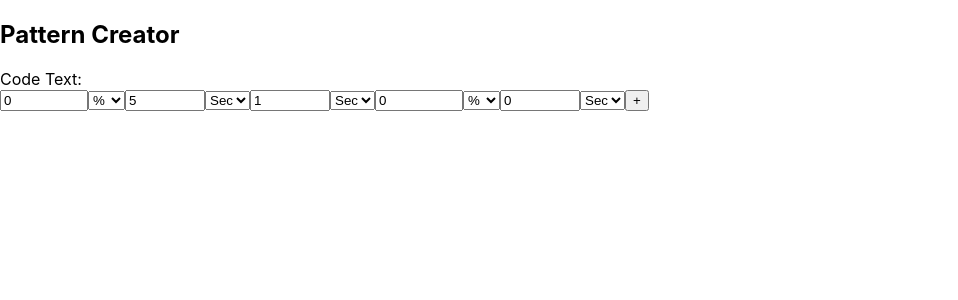
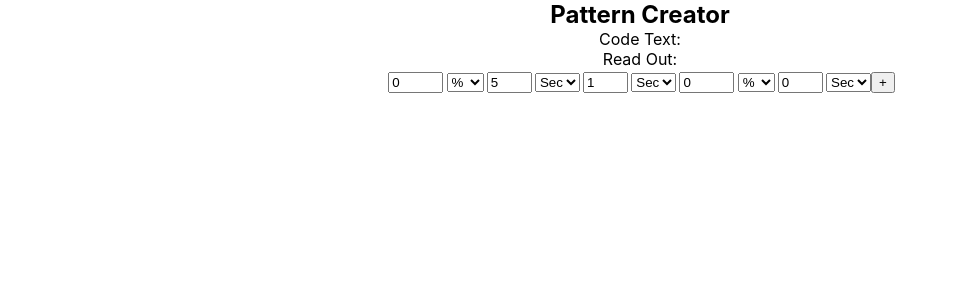
Before and after one commit to TheBoundBandit/Controller-Tools, a React (Create React App) app in the folder client/: page / in a window 1280 px wide. Shown: the top 300 px of the page, without its empty margins (0-958 px from the left). Built offline with nearby package versions, Linux system fonts and the light colour scheme.

Commit message:
Basic format and working step

```diff
--- a/client/src/App.css
+++ b/client/src/App.css
@@ -1,38 +1,31 @@
-.App {
+* {
+  box-sizing: inherit;
+}
+
+html {
+  box-sizing: border-box;
+}
+
+h1,
+h2,
+h3 {
+  margin: 0;
+}
+
+main {
   text-align: center;
 }
 
-.App-logo {
-  height: 40vmin;
-  pointer-events: none;
+input{
+  margin: 0.2rem;
 }
 
-@media (prefers-reduced-motion: no-preference) {
-  .App-logo {
-    animation: App-logo-spin infinite 20s linear;
-  }
+input.speed,
+input.duration,
+input.transition{
+  max-width: 45px;
 }
 
-.App-header {
-  background-color: #282c34;
-  min-height: 100vh;
-  display: flex;
-  flex-direction: column;
-  align-items: center;
-  justify-content: center;
-  font-size: calc(10px + 2vmin);
-  color: white;
+input.speed[step='any']{
+  max-width: 55px;
 }
-
-.App-link {
-  color: #61dafb;
-}
-
-@keyframes App-logo-spin {
-  from {
-    transform: rotate(0deg);
-  }
-  to {
-    transform: rotate(360deg);
-  }
-}
--- a/client/src/pages/patternCreator.js
+++ b/client/src/pages/patternCreator.js
@@ -1,7 +1,10 @@
 import React, { useState } from 'react';
 
 export default function PatternCreator() {
-    const [code, setCode] = useState('');
+    const [code, setCode] = useState({
+        primary: '',
+        readOut: ''
+    });
     const [entry, setEntry] = useState([{
         type: 'speed',
         value: '0',
@@ -35,15 +38,14 @@ export default function PatternCreator() {
         index = Number(index);
         let newEntry = entry;
         if (type === 'unit') {
-            newEntry[index].value = unitConversion(entry[index], value, entry[index].value);
+            newEntry[index].value = unitConversion(entry[index].unit, value, entry[index].value);
             newEntry[index].unit = value;
         }
         else {
             newEntry[index] = ({ ...entry[index], value: value });
         }
         setEntry(newEntry);
-        setCode(generateCode());
-        console.log(entry);
+        setCode({...code, primary: generateCode(newEntry), readOut: generateCode(newEntry, true)});
     }
 
     function addSegment(event){
@@ -66,17 +68,17 @@ export default function PatternCreator() {
         });
 
         setEntry(newEntry);
-        setCode(generateCode());
+        setCode({...code, primary: generateCode(newEntry), readOut: generateCode(newEntry, true)});
     }
 
-    function generateCode() {
+    function generateCode(list, extended=false) {
         let newCode = '';
-        entry.forEach(item => {
+        list.forEach(item => {
             let val = '';
             if (item.type === 'speed') {
                 val = `${item.value}`
                 if (item.unit !== 'int') {
-                    val = unitConversion(item.unit, 'int', item.value);
+                    val = extended ? `${item.value}%` : unitConversion(item.unit, 'int', item.value);
                 }
             }
             else if (item.type === 'duration') {
@@ -96,21 +98,25 @@ export default function PatternCreator() {
     function unitConversion(from, to, value) {
         let num = Number(value);
         let newValue;
+        console.log(`Num: ${num}`)
         if (from === '%' && to === 'int') {
+            console.log('% to Int')
             newValue = Math.round(num * 2.55);
         }
         else if (from === 'int' && to === '%') {
+            console.log('Int to %')
             newValue = (num / 255) * 100
             //round to two decimals.
             newValue = Math.round((newValue + Number.EPSILON) * 100) / 100;
         }
+        console.log(`RoundsTo: ${newValue}`)
         return `${newValue}`;
     }
 
     function getStep(itemType){
         switch (itemType) {
             case '%':
-                return '0.25'
+                return 'any'
             default:
                 return '1'
         }
@@ -119,7 +125,7 @@ export default function PatternCreator() {
     function getMax(itemType){
         switch (itemType) {
             case '%':
-                return '100'
+                return '100.00'
             case 'int':
                 return '255'
             default:
@@ -130,7 +136,8 @@ export default function PatternCreator() {
     return (
         <main>
             <h2>Pattern Creator</h2>
-            <div>Code Text: {code}</div>
+            <div>Code Text: {code.primary}</div>
+            <div>Read Out: {code.readOut}</div>
             <form>
                 {(entry || []).map((item, index) => (
                     <>
```
